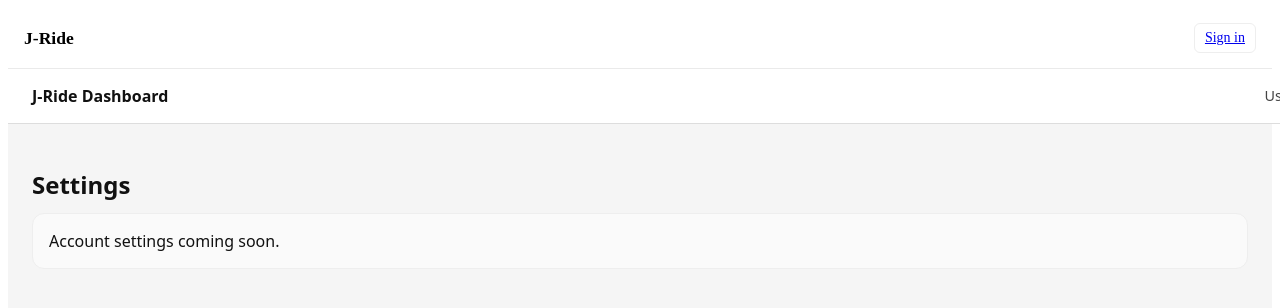
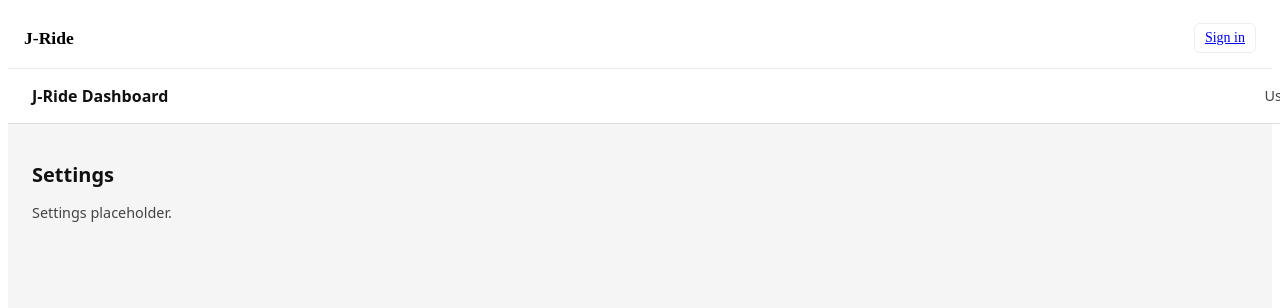
Before and after one commit to jwes9121/jride-clean, a Next.js app: page /settings in a window 1280 px wide. Shown: the top 308 px of the page. Built offline with nearby package versions, Linux system fonts and the light colour scheme; no server answers.

Commit message:
Update page.tsx

```diff
--- a/app/(authed)/settings/page.tsx
+++ b/app/(authed)/settings/page.tsx
@@ -1,18 +1,27 @@
-// app/(authed)/settings/page.tsx
 export default function SettingsPage() {
   return (
-    <section>
-      <h1 style={{ marginBottom: 12 }}>Settings</h1>
-      <div
+    <div
+      style={{
+        fontFamily: "system-ui, sans-serif",
+      }}
+    >
+      <h1
         style={{
-          border: "1px solid #eee",
-          borderRadius: 12,
-          padding: 16,
-          background: "#fafafa",
+          fontSize: "1.25rem",
+          fontWeight: 600,
+          marginBottom: "8px",
         }}
       >
-        Account settings coming soon.
-      </div>
-    </section>
+        Settings
+      </h1>
+      <p
+        style={{
+          fontSize: ".9rem",
+          color: "#444",
+        }}
+      >
+        Settings placeholder.
+      </p>
+    </div>
   );
 }
```
